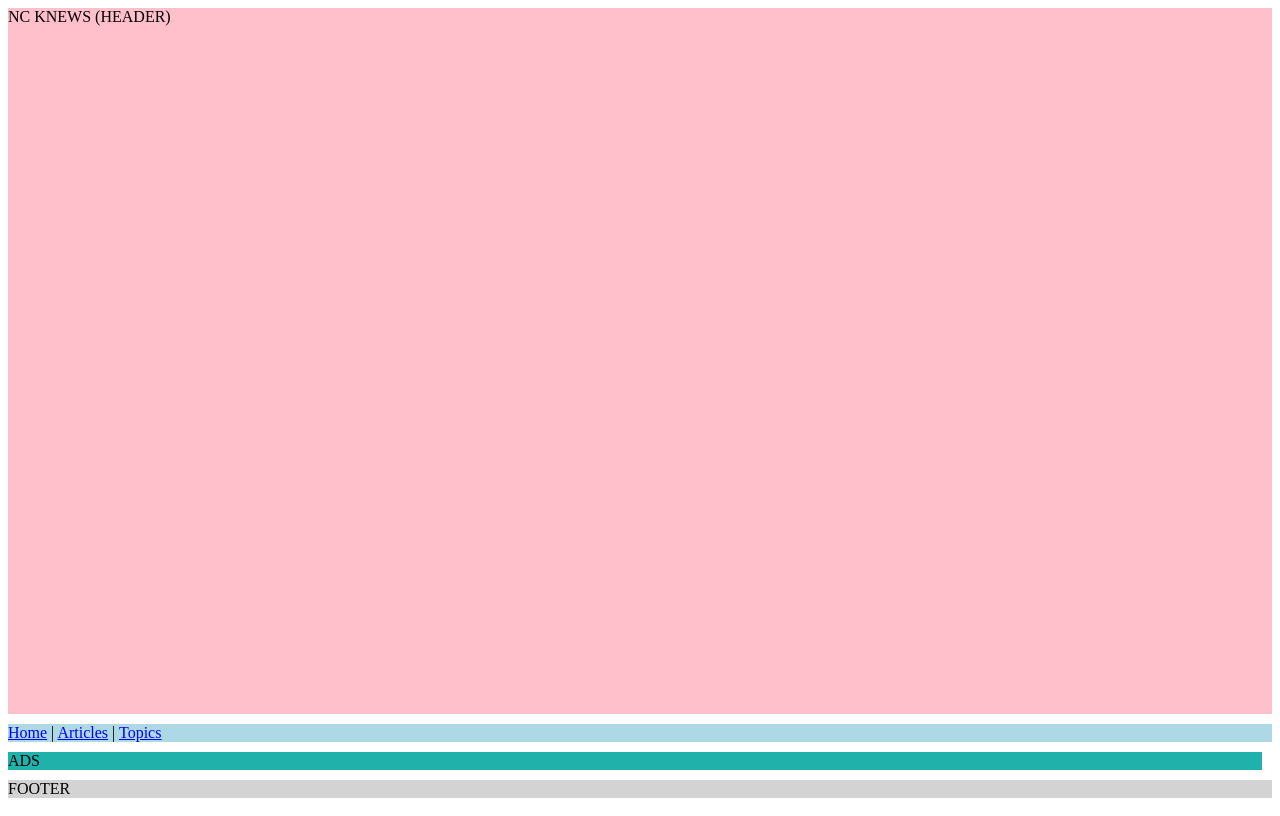
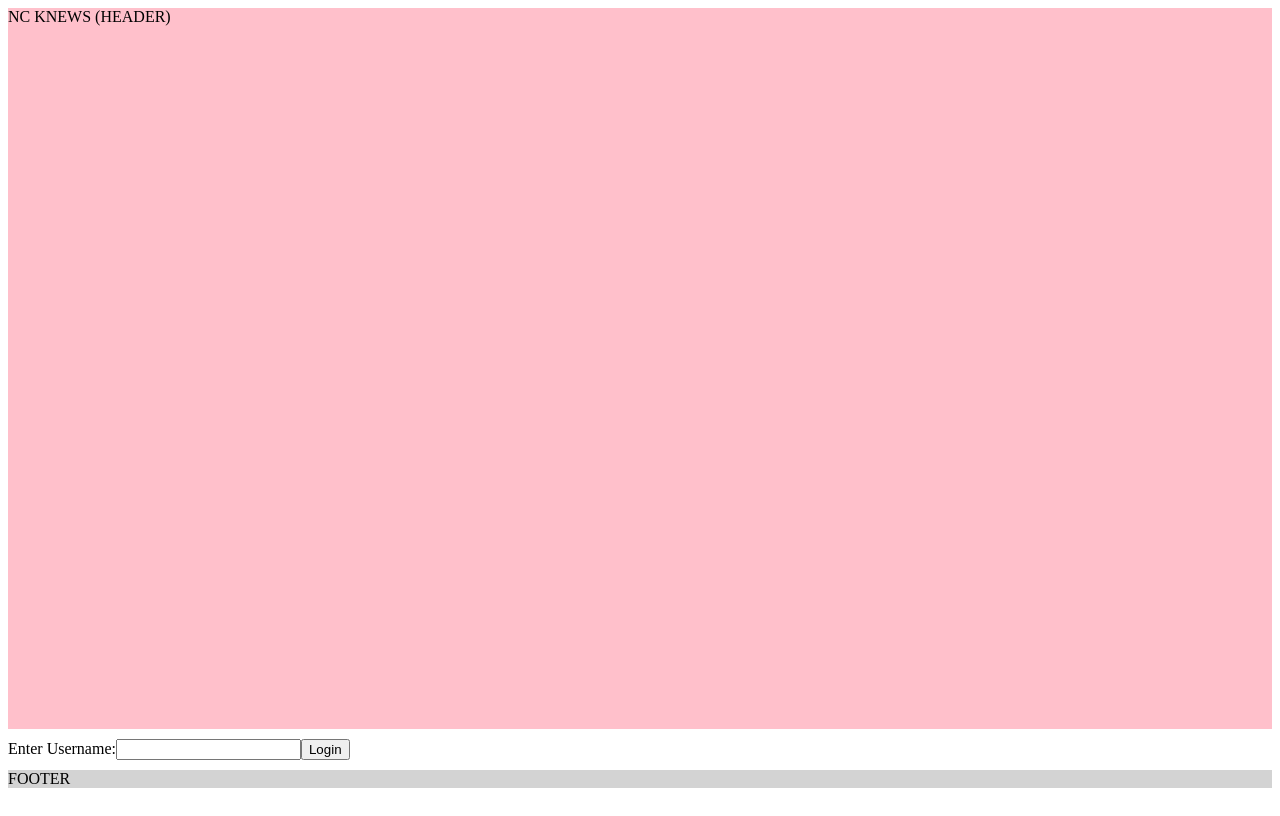
Before and after one commit to A3H4R/FE---NC_KNEWS, a React (Create React App) app: page /topics/1 in a window 1280 px wide. Built offline with nearby package versions, Linux system fonts and the light colour scheme.

Commit message:
added login by username mechanism

```diff
--- a/src/App.js
+++ b/src/App.js
@@ -1,34 +1,37 @@
 import React, { Component } from 'react';
 import { Router } from '@reach/router';
+import Auth from './components/auth';
 import Articles from './components/articles';
 import Header from './components/header';
 import Topics from './components/topics';
-import Nav from './components/nav';
-import Home from './components/home';
 // import Sidebar from './components/sidebar'
 import Footer from './components/footer';
-// import Users from './components/users'
 import Ads from './components/ads';
-
+import * as api from './api';
 import './App.css';
 
 class App extends Component {
+  state = { user: '' };
   render() {
+    const { user } = this.state;
     return (
       <div className="App">
         <Header />
-        <Nav />
-        <Ads />
-        <Router className="ain">
-          <Home path="/" />
+        <Auth user={user} login={this.setUser}>
           <Topics path="/topics" />
-          <Topics path="/topics/:topic/articles" />
-          <Articles path="/articles" />
-        </Router>
+          <Ads />
+          <Router className="main">
+            <Articles path="/" />
+            <Articles path="/topics/:topic" />
+          </Router>
+        </Auth>
         <Footer />
       </div>
     );
   }
+  setUser = username => {
+    api.fetchUser(username).then(user => this.setState({ user }));
+  };
 }
 
 export default App;
--- a/src/api.js
+++ b/src/api.js
@@ -7,12 +7,16 @@ export const getTopics = async () => {
   return data.topics;
 };
 
-export const getArticles = async () => {
-  const { data } = await axios.get(`${BASE_URL}/articles`);
+export const getArticles = async topic => {
+  const URL = topic
+    ? `${BASE_URL}/topics/${topic}/articles`
+    : `${BASE_URL}/articles`;
+
+  const { data } = await axios.get(URL);
   return data.articles;
 };
 
-export const getArticleByTopic = async topic => {
-  const { data } = await axios.get(`${BASE_URL}/topics/${topic}/articles`);
-  return data.articles;
+export const fetchUser = async username => {
+  const { data } = await axios.get(`${BASE_URL}/users/${username}`);
+  return data.user;
 };
--- a/src/components/articles.js
+++ b/src/components/articles.js
@@ -7,7 +7,6 @@ export class Articles extends Component {
   };
   render() {
     const { articles } = this.state;
-    console.log({ articles });
     return (
       <div className="articles">
         Articles
@@ -21,8 +20,15 @@ export class Articles extends Component {
   componentDidMount() {
     this.fetchArticles();
   }
+  componentDidUpdate(prevProps) {
+    if (prevProps !== this.props) {
+      this.fetchArticles();
+    }
+  }
   fetchArticles = () => {
-    api.getArticles().then(articles => {
+    const { topic } = this.props;
+    console.log(topic);
+    api.getArticles(topic).then(articles => {
       this.setState({ articles });
     });
   };
--- /dev/null
+++ b/src/components/auth.js
@@ -0,0 +1,32 @@
+import React, { Component } from 'react';
+
+export class Auth extends Component {
+  state = {
+    username: '',
+  };
+  render() {
+    const { user } = this.props;
+    if (user) return <div>{this.props.children}</div>;
+    return (
+      <div>
+        <form onSubmit={this.handleSubmit}>
+          <label>Enter Username:</label>
+          <input onChange={this.handleChange} />
+          <button>Login</button>
+        </form>
+      </div>
+    );
+  }
+  handleChange = event => {
+    const { value } = event.target;
+    this.setState({ username: value });
+  };
+
+  handleSubmit = event => {
+    event.preventDefault();
+    const { login } = this.props;
+    const { username } = this.state;
+    login(this.state.username);
+  };
+}
+export default Auth;
--- a/src/components/home.js
+++ b/src/components/home.js
@@ -1,6 +1,5 @@
 import React from 'react';
-import Articles from './articles';
 
 export default function Home() {
-  return <div>{/* <Articles /> */}</div>;
+  return <div />;
 }
--- a/src/components/nav.js
+++ b/src/components/nav.js
@@ -1,20 +1,18 @@
-import React, { Component } from 'react'
-import { Link } from "@reach/router";
+import React, { Component } from 'react';
+import { Link } from '@reach/router';
 
 export class Nav extends Component {
   render() {
     return (
       <div className="nav">
-              <nav>
-      <Link to="/">Home</Link>
-{" | "}
-<Link to="/articles">Articles</Link>
-{" | "}
-<Link to="/topics">Topics</Link>
-      </nav>
+        <nav>
+          <Link to="/">Home</Link>
+          {' | '}
+          <Link to="/topics">Topics</Link>
+        </nav>
       </div>
-    )
+    );
   }
 }
 
-export default Nav
+export default Nav;
--- a/src/components/topics.js
+++ b/src/components/topics.js
@@ -9,10 +9,12 @@ export class Topics extends Component {
     const { topics } = this.state;
     return (
       <div className="nav links">
-        Topics
+        <span>Topics </span>{' '}
         {topics.map(topic => (
           <span key={topic.slug}>
-            <Link to={`/topics/${topic.slug}`}>{topic.slug}</Link>
+            <Link to={`/topics/${topic.slug}`}>
+              {topic.slug[0].toUpperCase() + topic.slug.slice(1)}|
+            </Link>
           </span>
         ))}
       </div>
@@ -25,9 +27,6 @@ export class Topics extends Component {
     api.getTopics().then(topics => {
       this.setState({ topics });
     });
-
-    const { topic } = this.props;
-    api.getArticleByTopic(topic);
   };
 }
 
```
Also changed, not shown: src/App.css (line endings or trailing spaces).
